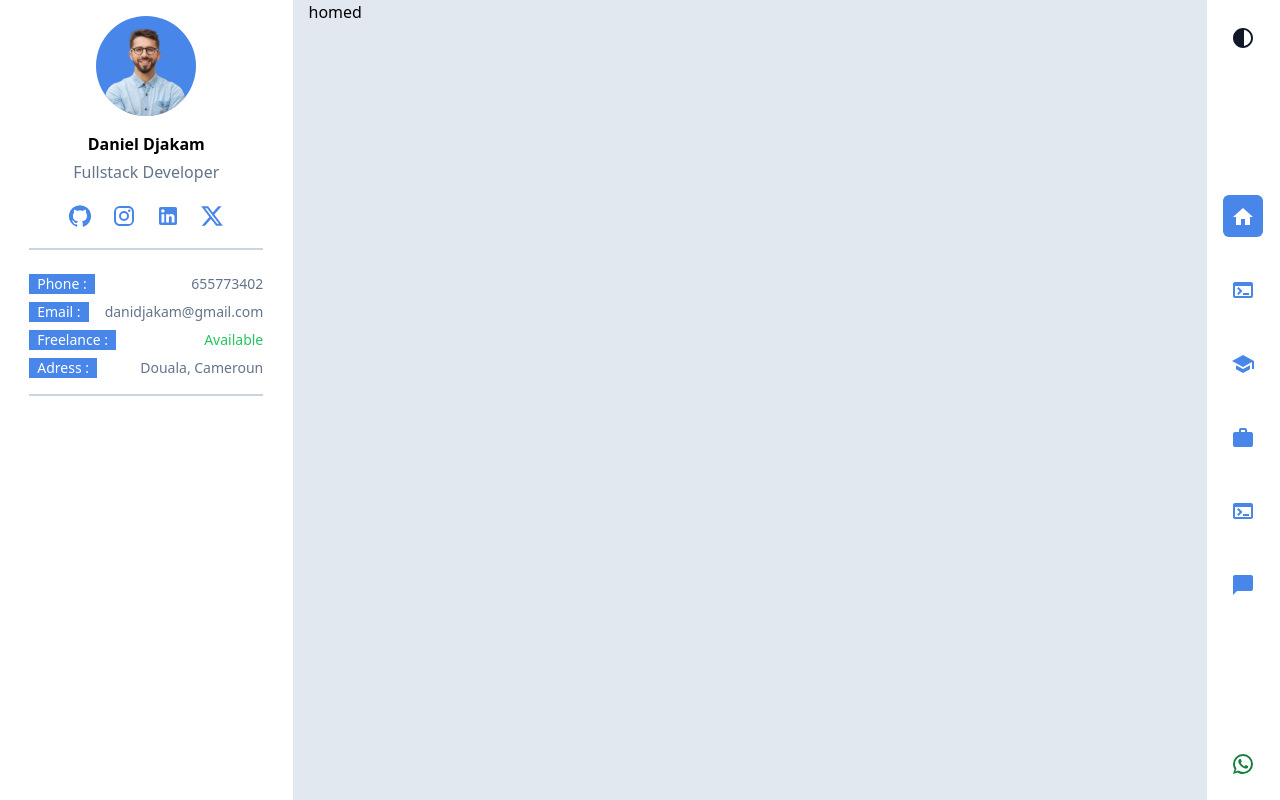
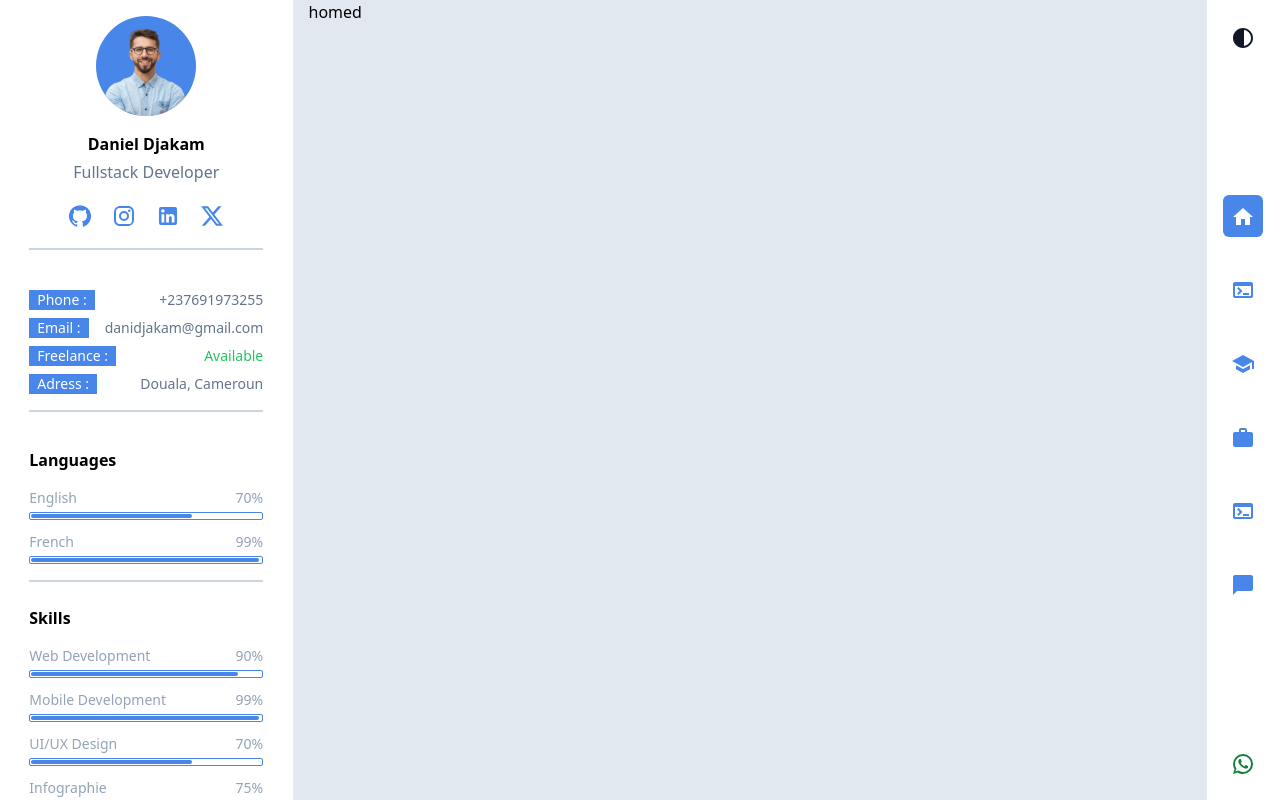
Before and after one commit to danieldjakam/my-portfolio, a React (Create React App) app: page / in a window 1280 px wide. Built offline with nearby package versions, Linux system fonts and the light colour scheme.

Commit message:
sidebar v2

```diff
--- a/package.json
+++ b/package.json
@@ -17,6 +17,7 @@
     "react-router-dom": "^6.26.0",
     "react-scripts": "5.0.1",
     "react-scroll": "^1.9.0",
+    "tailwind-scrollbar": "^3.1.0",
     "web-vitals": "^2.1.4"
   },
   "scripts": {
--- a/src/components/global/SideBar.jsx
+++ b/src/components/global/SideBar.jsx
@@ -1,19 +1,25 @@
 import React from 'react'
 import Profile from '../ui/SideBar/Profile'
 import InlineSideBarInfo from '../ui/SideBar/InlineSideBarInfo'
+import SideBarWithPercent from '../ui/SideBar/SideBarWithPercent'
+import { getLanguage } from '../../functions/languages'
+import { getSkills } from '../../functions/skills'
+import SideBarSectionWithText from '../ui/SideBar/SideBarSectionWithText'
 
 function SideBar() {
 	return (
-		<div className='w-[300px] py-4 flex flex-col items-center bg-white dark:bg-gray-900 text-black dark:text-white'>
+		<div className='w-[300px] py-4 flex flex-col items-center bg-white dark:bg-gray-900 text-black dark:text-white overflow-y-scroll scrollbar-none'>
 			<Profile/>
-			<div className="my-4 w-[80%]">
-				<InlineSideBarInfo text="Phone" description="655773402" />
+			<div className="my-8 w-[80%]">
+				<InlineSideBarInfo text="Phone" description="+237691973255" />
 				<InlineSideBarInfo text="Email" description="danidjakam@gmail.com" />
 				<InlineSideBarInfo text="Freelance" description="Available" color="text-green-500" />
 				<InlineSideBarInfo text="Adress" description="Douala, Cameroun" />
 				<hr className="w-full mt-4 border border-slate-300 dark:border-slate-400" />
 			</div>
-
+			<SideBarWithPercent title="Languages" data={getLanguage()}/>
+			<SideBarWithPercent title={"Skills"} data={getSkills()}/>
+			<SideBarSectionWithText/>
 		</div>
 	)
 }
--- /dev/null
+++ b/src/components/ui/SideBar/AdditionalSkill.jsx
@@ -0,0 +1,17 @@
+import { ContentCopy } from '@mui/icons-material'
+import React from 'react'
+
+function AdditionalSkill({text}) {
+  return (
+    <div>
+        <span>
+            <ContentCopy/>
+        </span>
+        <span>
+            {text}
+        </span>
+    </div>
+  )
+}
+
+export default AdditionalSkill
--- /dev/null
+++ b/src/components/ui/SideBar/Percent.jsx
@@ -0,0 +1,17 @@
+import React from 'react'
+
+function Percent({title, value}) {
+  return (
+    <div className='w-full my-3'>
+        <h5 className='flex justify-between text-sm text-slate-400 dark:text-slate-400 '>
+            <span>{title}</span>
+            <span>{`${value}%`}</span>
+        </h5>
+        <div className="w-full py-[1px] px-[1px] mt-1 h-2 border border-primary rounded-sm">
+            <div className={`bg-primary h-1 rounded-sm`} style={{width: `${value.toString()}%`}}></div>
+        </div>
+    </div>
+  )
+}
+
+export default Percent
--- a/src/components/ui/SideBar/SideBarSection.jsx
+++ b/src/components/ui/SideBar/SideBarSection.jsx
@@ -1,9 +1,14 @@
 import React from 'react'
 
-function SideBarSection() {
-  return (
-    <div>SideBarSection</div>
-  )
+function SideBarSection({title, children}) {
+	return (
+		<div className='my-1 w-[80%]'>
+			<h3 className='font-bold'>{title}</h3>
+			<div className="my-4">
+				{children}
+			</div>
+		</div>
+	)
 }
 
 export default SideBarSection
--- /dev/null
+++ b/src/components/ui/SideBar/SideBarSectionWithText.jsx
@@ -0,0 +1,12 @@
+import React from 'react'
+import SideBarSection from './SideBarSection'
+
+function SideBarSectionWithText() {
+  return (
+    <SideBarSection title={"Additional Skills"}>
+
+    </SideBarSection>
+  )
+}
+
+export default SideBarSectionWithText
--- /dev/null
+++ b/src/components/ui/SideBar/SideBarWithPercent.jsx
@@ -0,0 +1,19 @@
+import React from 'react'
+import SideBarSection from './SideBarSection'
+import Percent from './Percent'
+
+function SideBarWithPercent({title, data}) {
+  return (
+    <SideBarSection title={title}>
+        {
+            data ?
+                data.map(dat => <Percent key={dat.title} title={dat.title} value={dat.value.toString()} />)
+            :  <h5 className='text-slate-400 dark:text-slate-400 '> No {title.toLowerCase()} in db </h5>
+        }
+
+        <hr className="w-full mt-4 border border-slate-300 dark:border-slate-400" />
+    </SideBarSection>
+  )
+}
+
+export default SideBarWithPercent
--- /dev/null
+++ b/src/functions/languages.js
@@ -0,0 +1,12 @@
+export const getLanguage = () => {
+    return [
+        {
+            title: "English",
+            value: 70
+        },
+        {
+            title: "French",
+            value: 99
+        }
+    ]
+}
--- /dev/null
+++ b/src/functions/skills.js
@@ -0,0 +1,24 @@
+export const getSkills = () => {
+    return [
+        {
+            title: "Web Development",
+            value: 90
+        },
+        {
+            title: "Mobile Development",
+            value: 99
+        },
+        {
+            title: "UI/UX Design",
+            value: 70
+        },
+        {
+            title: "Infographie",
+            value: 75
+        },
+        {
+            title: "WordPress",
+            value: 78
+        },
+    ]
+}
--- a/tailwind.config.js
+++ b/tailwind.config.js
@@ -19,6 +19,8 @@ module.exports = {
 		},
 		},
 	},
-	plugins: [],
+	plugins: [
+		require('tailwind-scrollbar'),
+	],
 	darkMode: 'class', // Utiliser une classe pour le mode sombre
 };
```
Also changed, not shown: 1 other file (tests, documents, lock files or other folders).
